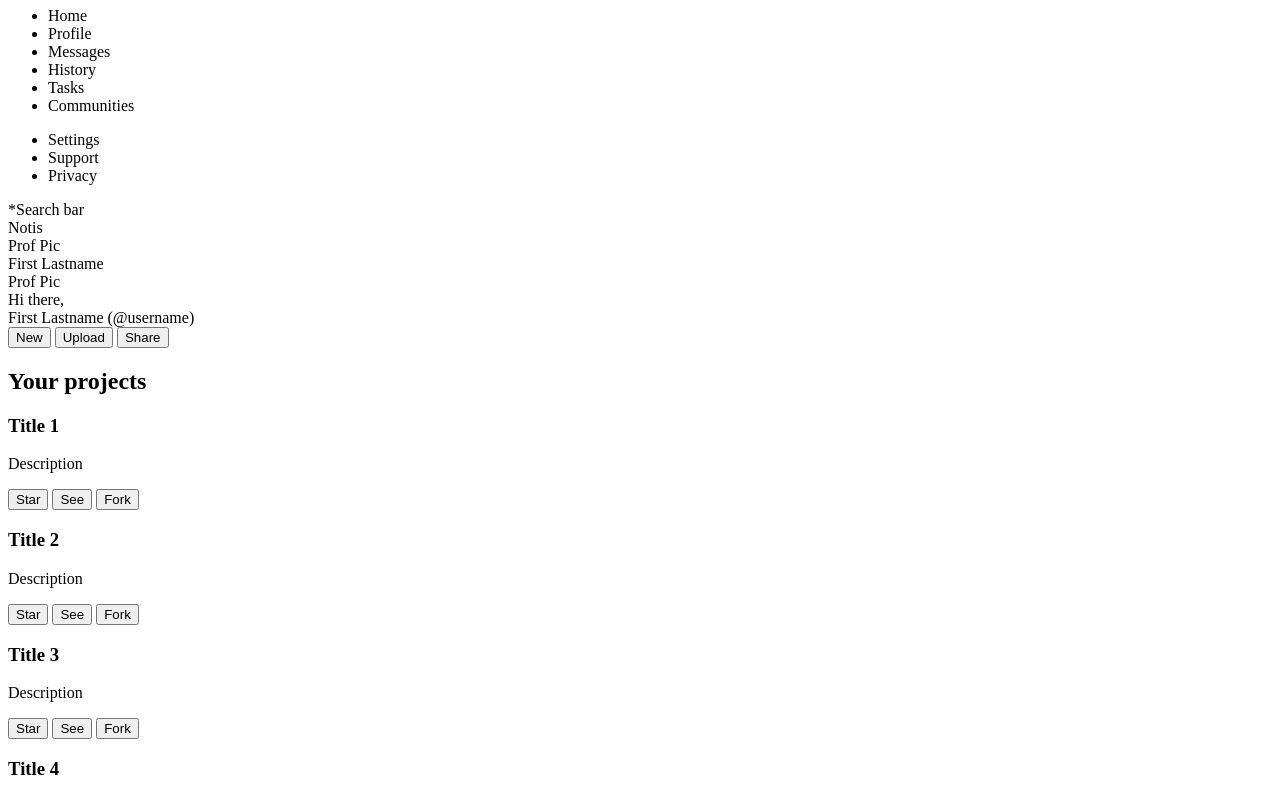
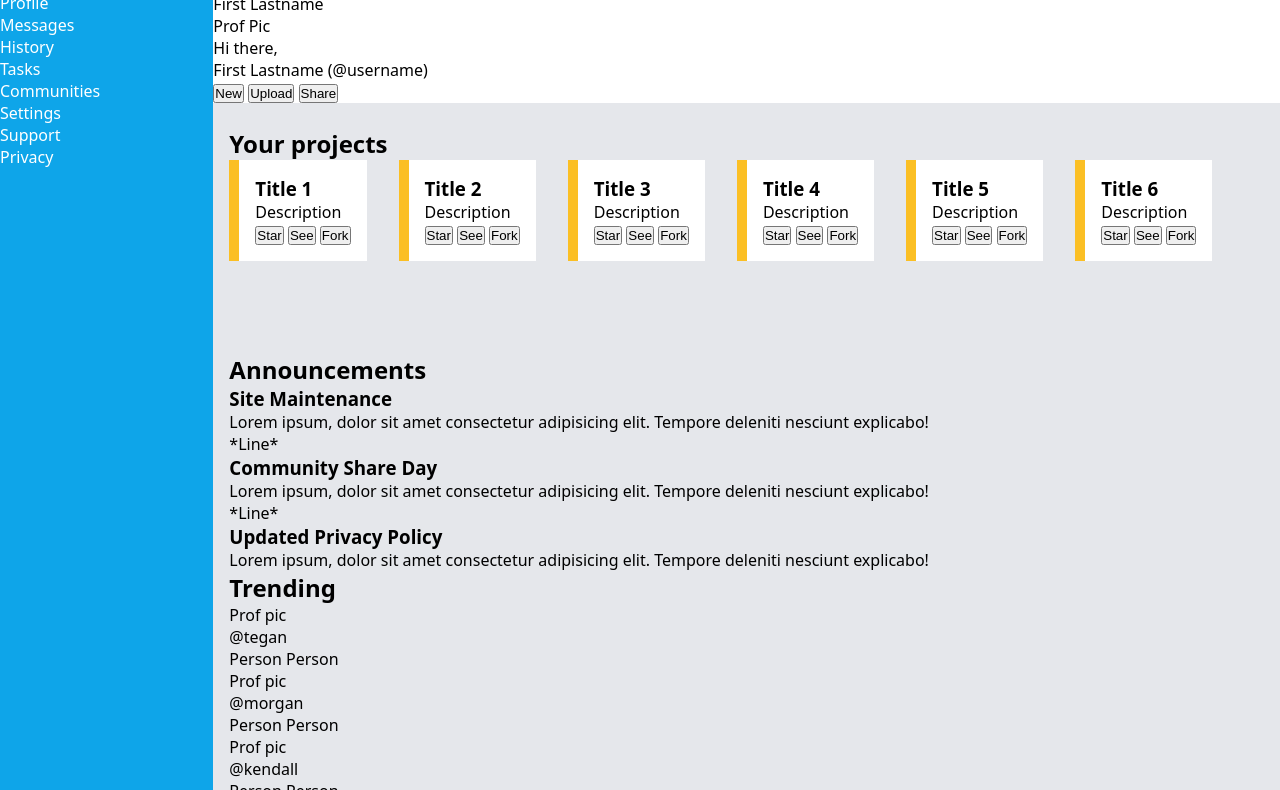
Before and after one commit to tcollm/odin-admin, a plain HTML site: page index.html in a window 1280 px wide. Shown: the part 73-863 px from the top of the page. Drawn offline with Linux system fonts and the light colour scheme.

Commit message:
Create rough styling
- wrap card in card container div.

```diff
--- a/index.html
+++ b/index.html
@@ -47,6 +47,7 @@
         <div class="main">
             <div class="projects">
                 <h2>Your projects</h2>
+                <div class="card-container">
                     <div class="card">
                         <h3>Title 1</h3>
                         <p>Description</p>
@@ -102,6 +103,7 @@
                         </div>
                     </div>
                 </div>
+            </div>
             <div class="news">
                 <h2>Announcements</h2>
                 <div class="announcements-container">
--- a/style.css
+++ b/style.css
@@ -0,0 +1,55 @@
+* {
+    margin: 0;
+    padding: 0;
+}
+
+:root {
+    --blue: #0ea5e9;
+    --yellow: #fbbf24;
+    --gray: #e5e7eb;
+    --white: #fff;
+}
+
+body {
+    display: grid;
+    grid-template-columns: 1fr 5fr;
+    font-family: system-ui, -apple-system, BlinkMacSystemFont, 'Segoe UI', Roboto, Oxygen, Ubuntu, Cantarell, 'Open Sans', 'Helvetica Neue', sans-serif;
+}
+
+.sidebar-container {
+    grid: 1 / 1 / 1 / 2;
+    color: var(--white);
+    background-color: var(--blue);
+}
+
+.main-container {
+    display: grid;
+    grid-template-rows: 1fr 5fr;
+}
+
+.header {
+    grid: 1 / 1 / 2 / 1;
+}
+
+.main {
+    display: grid;
+    /* Make the grid not larger than the page */
+    /* grid-template-columns: 2fr 1fr; */
+    background-color: var(--gray);
+    padding: 24px 16px;
+}
+
+/* .projects {
+} */
+
+.card-container {
+    display: flex;
+    overflow: auto;
+    gap: 32px;
+}
+
+.card {
+    border-left: 10px solid var(--yellow);
+    background-color: var(--white);
+    padding: 16px;
+}
```
Lines whose indentation alone changed are shown as unchanged.
